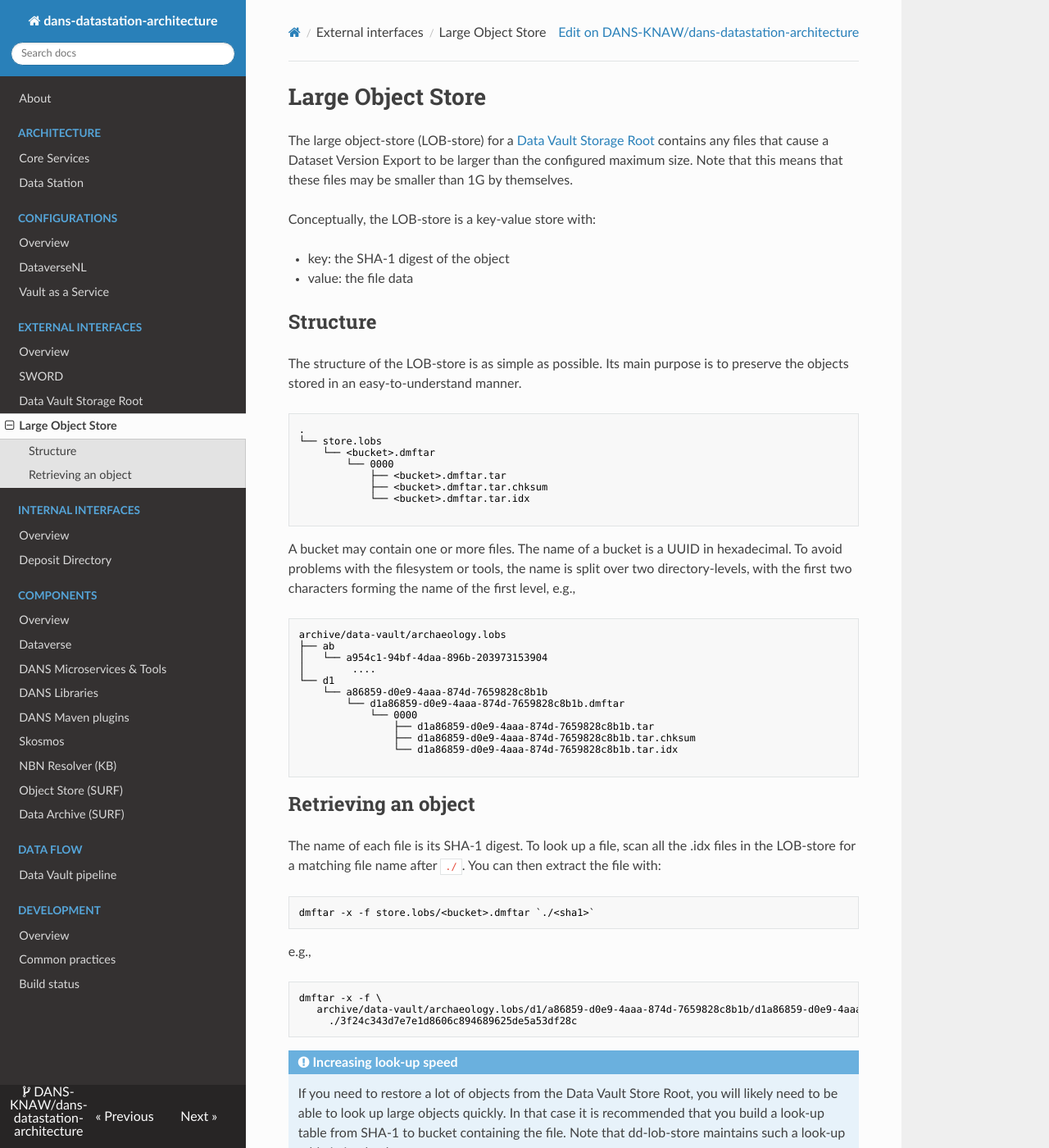
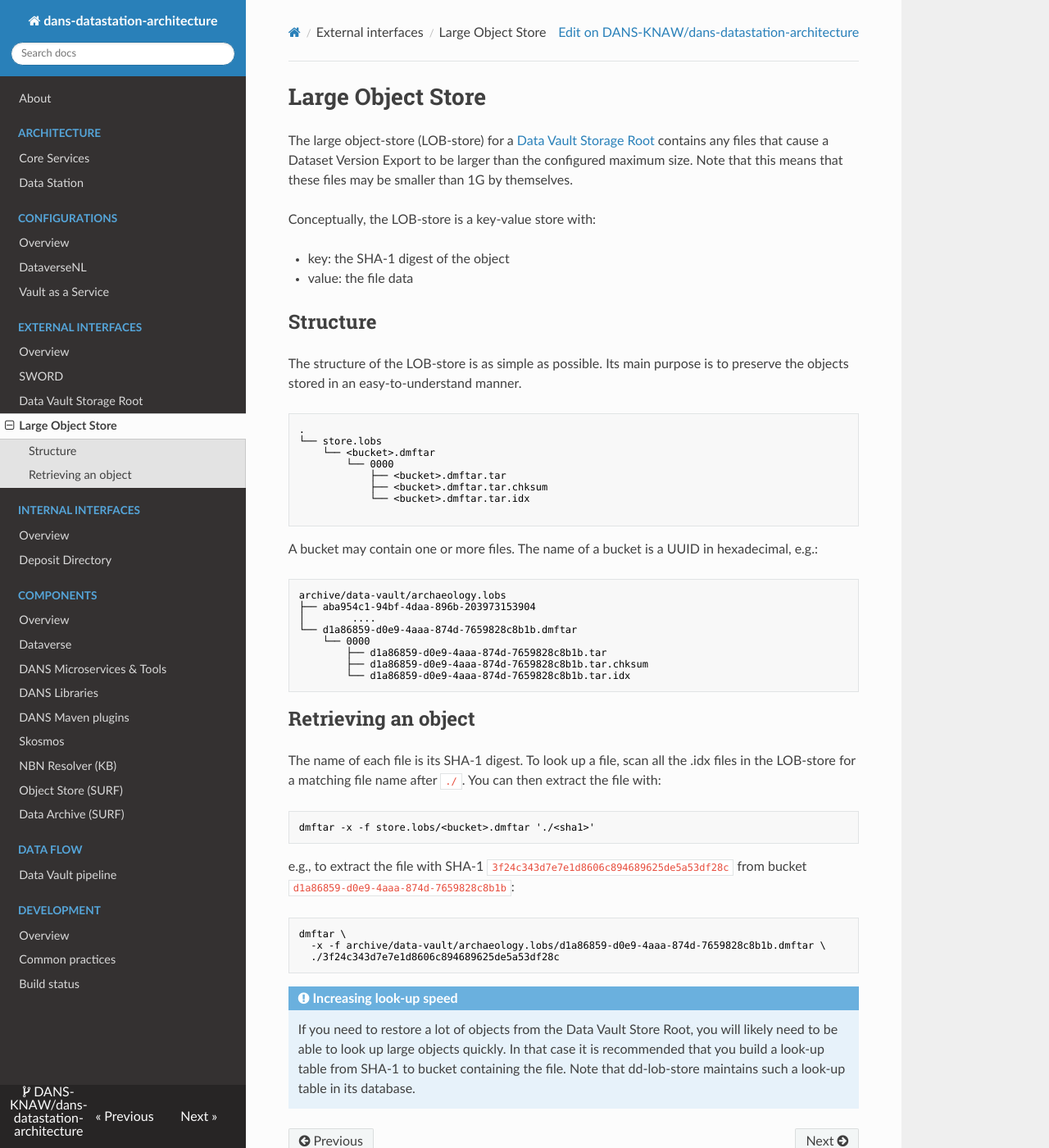
Before and after one commit to DANS-KNAW/dans-datastation-architecture, an MkDocs documentation site: the page built from docs/lob-store.md, in a window 1280 px wide and 1400 px high. Shown: the whole window at 82% size. Built offline with MkDocs 1.6.1, drawn with Linux system fonts in a browser that asks for light colours; nearby versions of some CDN libraries.

Commit message:
Revised LOB-store storaged structure, abandoning idea of deeper directory structure as unnecessary

````diff
--- a/docs/lob-store.md
+++ b/docs/lob-store.md
@@ -24,22 +24,17 @@ The structure of the LOB-store is as simple as possible. Its main purpose is to
 
 ```
 
-A bucket may contain one or more files. The name of a bucket is a UUID in hexadecimal. To avoid problems with the filesystem or tools, the name is split over
-two directory-levels, with the first two characters forming the name of the first level, e.g.,
+A bucket may contain one or more files. The name of a bucket is a UUID in hexadecimal, e.g.:
 
 ```text
 archive/data-vault/archaeology.lobs
-├── ab
-│   └── a954c1-94bf-4daa-896b-203973153904
+├── aba954c1-94bf-4daa-896b-203973153904
 │        ....
-└── d1
-    └── a86859-d0e9-4aaa-874d-7659828c8b1b
-        └── d1a86859-d0e9-4aaa-874d-7659828c8b1b.dmftar
-            └── 0000
-                ├── d1a86859-d0e9-4aaa-874d-7659828c8b1b.tar
-                ├── d1a86859-d0e9-4aaa-874d-7659828c8b1b.tar.chksum
-                └── d1a86859-d0e9-4aaa-874d-7659828c8b1b.tar.idx
-
+└── d1a86859-d0e9-4aaa-874d-7659828c8b1b.dmftar
+    └── 0000
+        ├── d1a86859-d0e9-4aaa-874d-7659828c8b1b.tar
+        ├── d1a86859-d0e9-4aaa-874d-7659828c8b1b.tar.chksum
+        └── d1a86859-d0e9-4aaa-874d-7659828c8b1b.tar.idx
 ```
 
 Retrieving an object
@@ -49,15 +44,15 @@ The name of each file is its SHA-1 digest. To look up a file, scan all the .idx
 the file with:
 
 ```text
-dmftar -x -f store.lobs/<bucket>.dmftar `./<sha1>`
+dmftar -x -f store.lobs/<bucket>.dmftar './<sha1>'
 ```
 
-e.g.,
+e.g., to extract the file with SHA-1 `3f24c343d7e7e1d8606c894689625de5a53df28c` from bucket `d1a86859-d0e9-4aaa-874d-7659828c8b1b`:
 
 ```bash
-dmftar -x -f \
-   archive/data-vault/archaeology.lobs/d1/a86859-d0e9-4aaa-874d-7659828c8b1b/d1a86859-d0e9-4aaa-874d-7659828c8b1b.dmftar \
-     ./3f24c343d7e7e1d8606c894689625de5a53df28c
+dmftar \
+  -x -f archive/data-vault/archaeology.lobs/d1a86859-d0e9-4aaa-874d-7659828c8b1b.dmftar \
+  ./3f24c343d7e7e1d8606c894689625de5a53df28c
 ```
 
 !!! alert "Increasing look-up speed"
````
